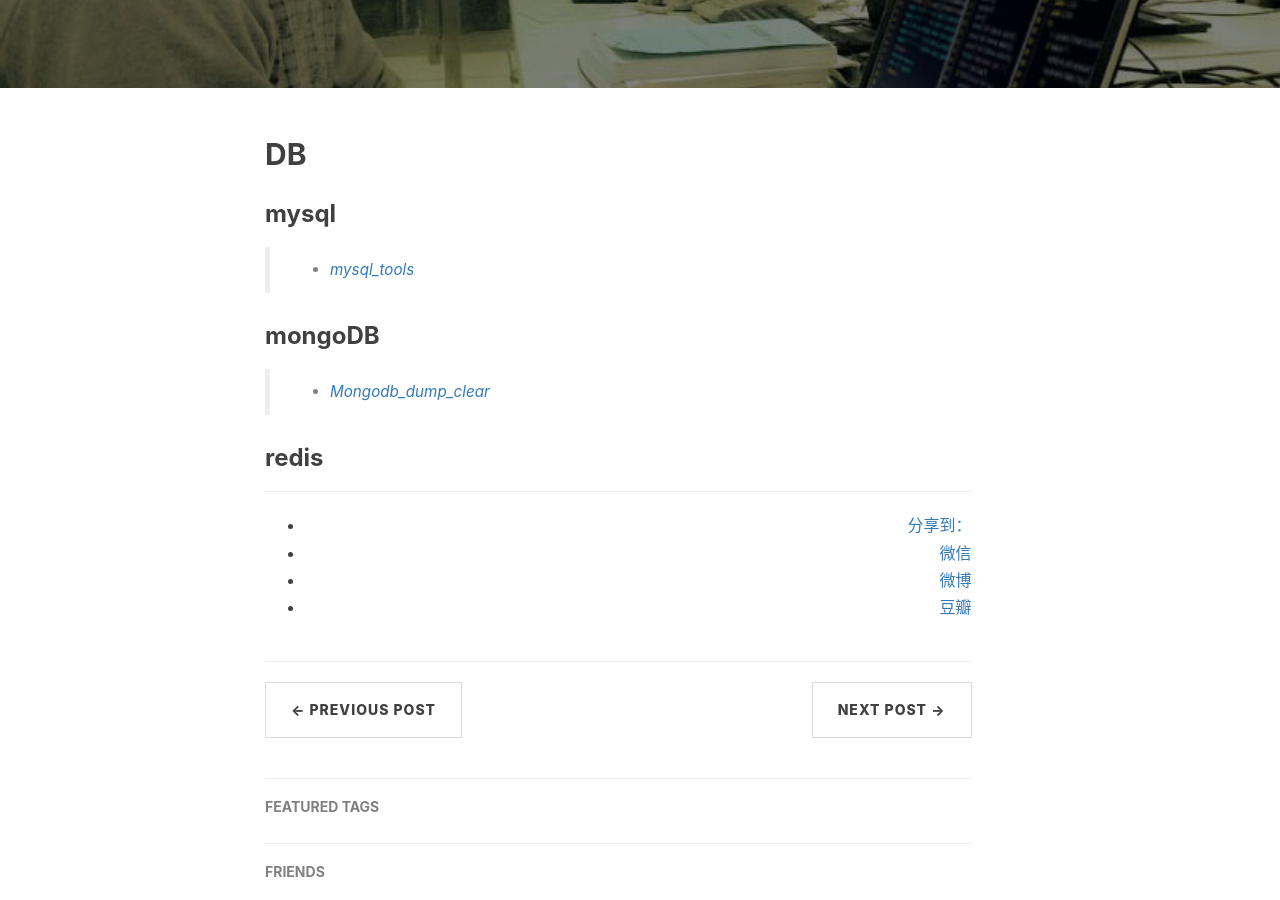
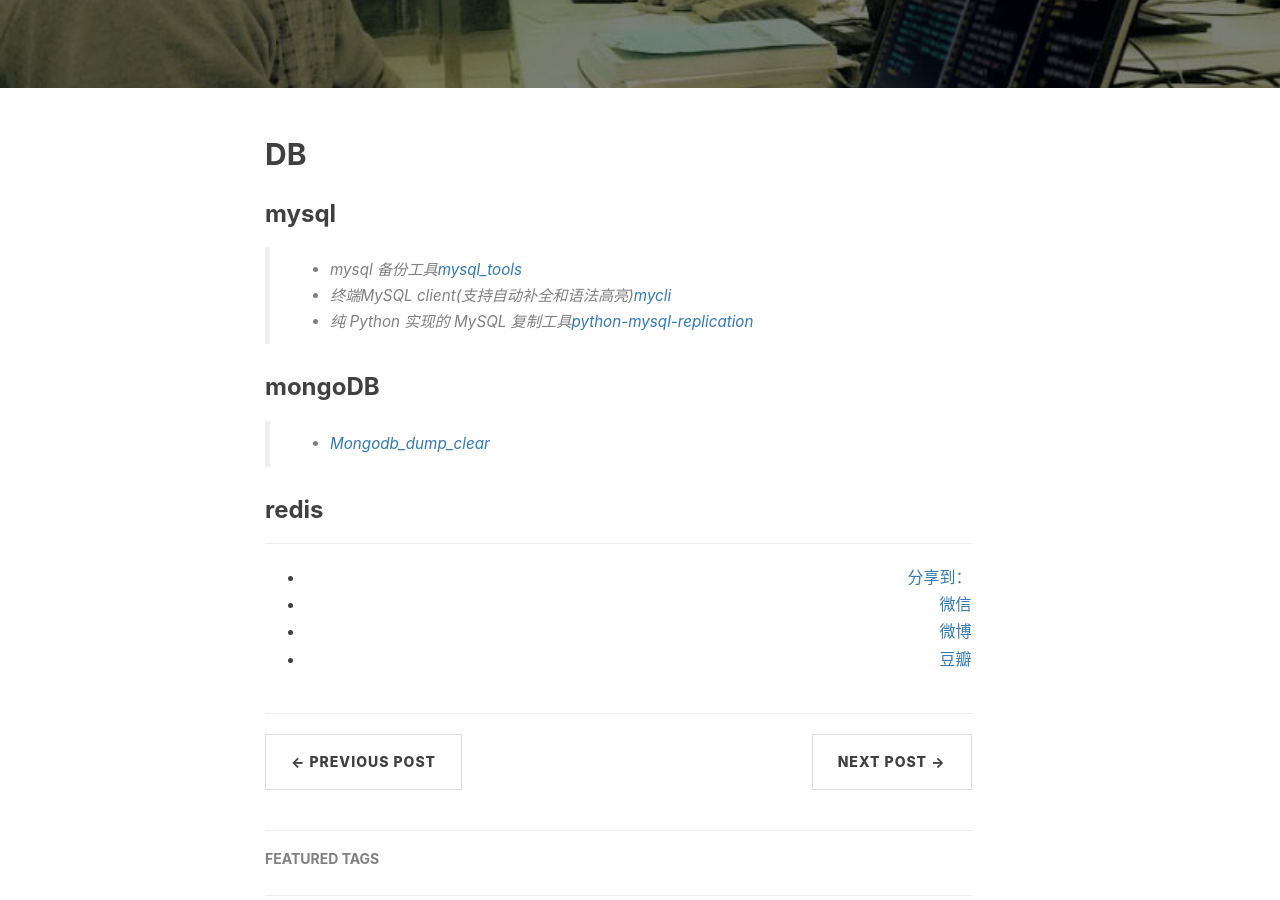
Before and after one commit to meetbill/meetbill.github.io, a Jekyll site: the page built from _posts/2016-05-31-db.md, in a window 1280 px wide and 900 px high, scrolled down 369 px. Built offline with Jekyll 4.4.1, drawn with Linux system fonts in a browser that asks for light colours; nearby versions of some CDN libraries; comment, search, counter and statistics services are not loaded.

Commit message:
update:db

```diff
--- a/_posts/2016-05-31-db.md
+++ b/_posts/2016-05-31-db.md
@@ -14,7 +14,9 @@
 
 ### mysql
 
-> * [mysql_tools](https://github.com/BillWang139967/mysql_tools)
+> * mysql 备份工具[mysql_tools](https://github.com/BillWang139967/mysql_tools)
+> * 终端MySQL client(支持自动补全和语法高亮)[mycli](https://github.com/BillWang139967/mycli.git)
+> * 纯 Python 实现的 MySQL 复制工具[python-mysql-replication](https://github.com/BillWang139967/python-mysql-replication)
 
 ### mongoDB
 > * [Mongodb_dump_clear](https://github.com/BillWang139967/BillWang139967.github.io/blob/master/doc/mongodb/Mongodb_dump_clear.md)
```
